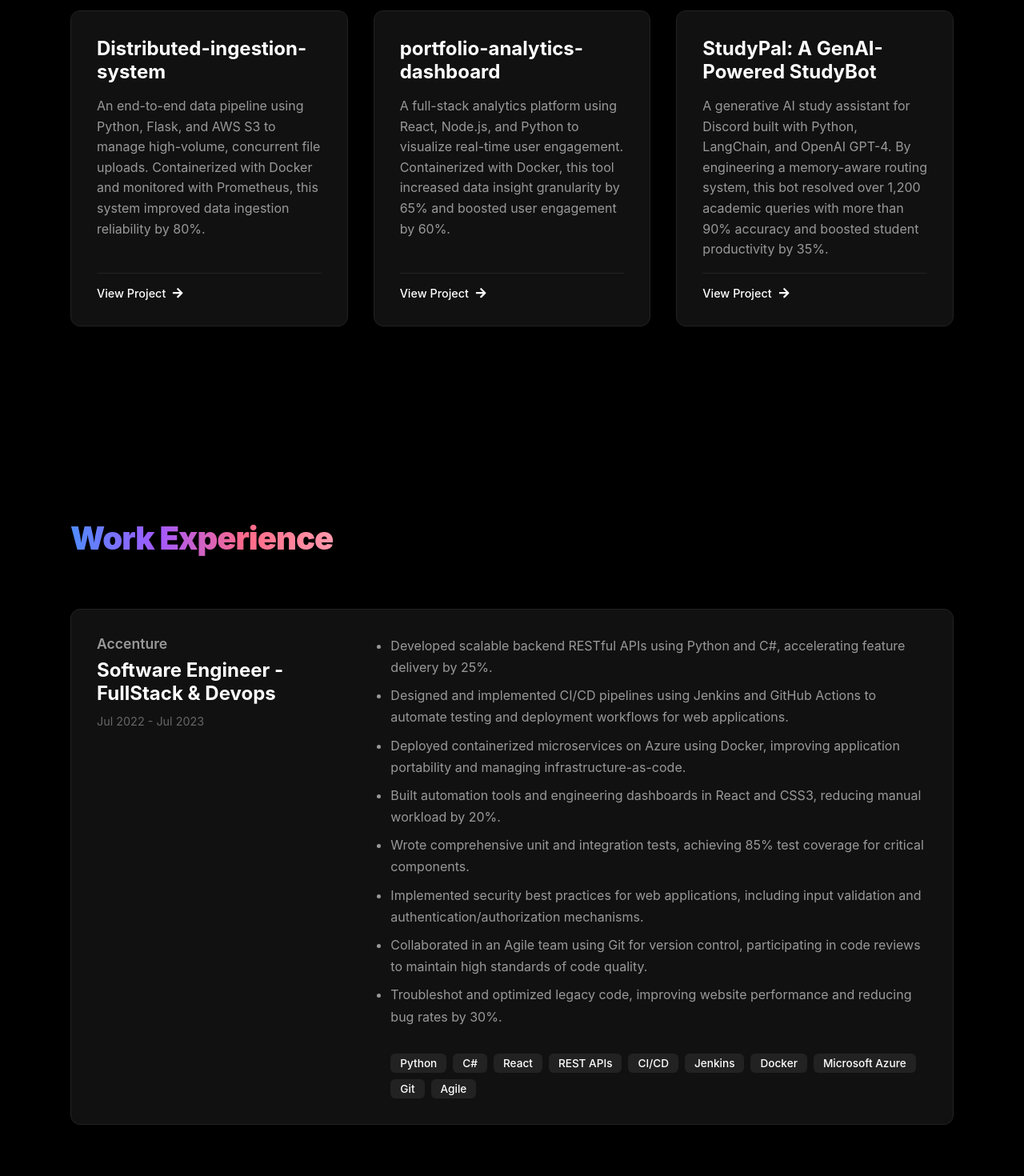
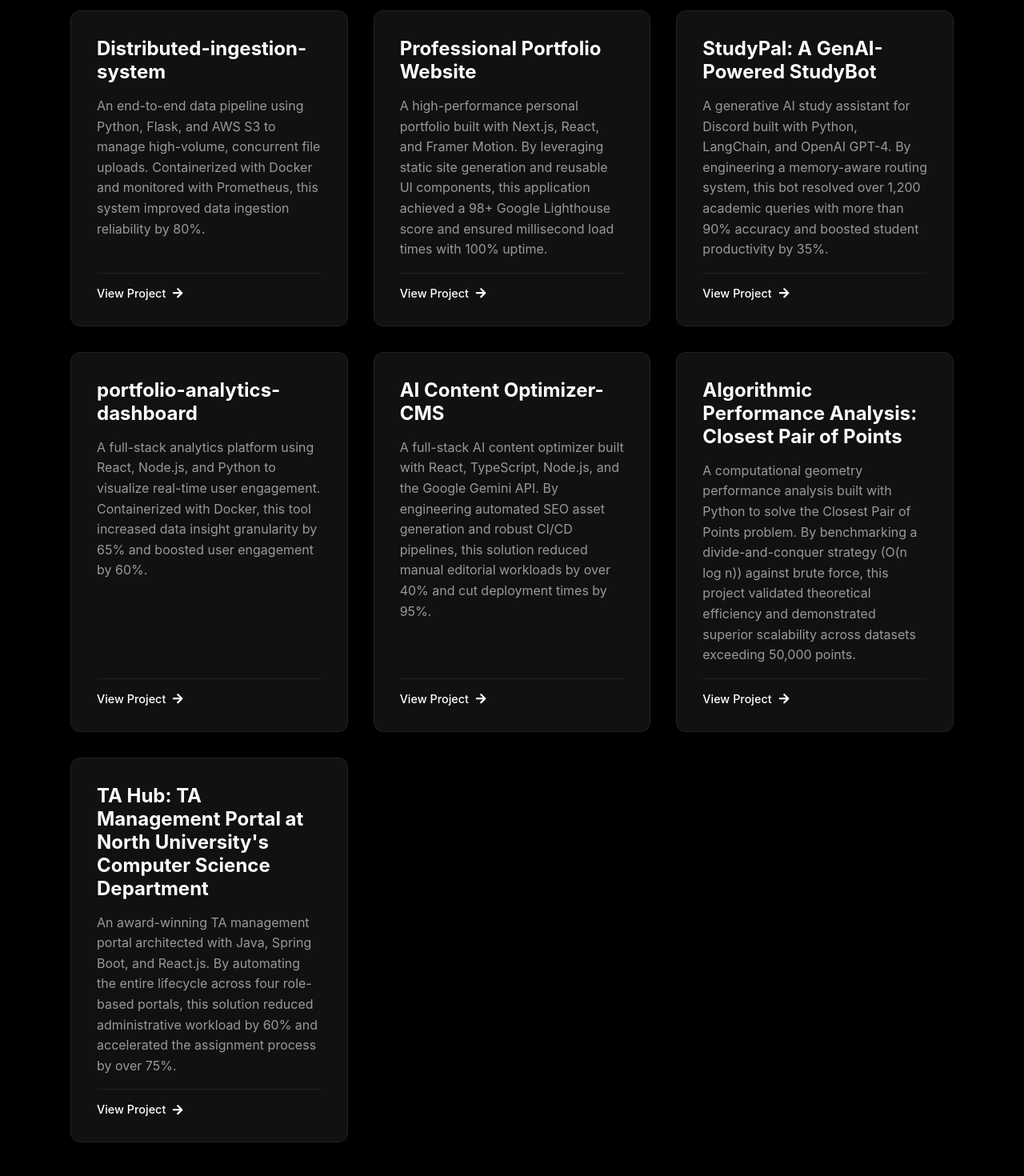
Before and after one commit to ptotakura2023/Pranay_Portfolio, a Next.js app: page / in a window 1280 px wide. Shown: the part 1020-2490 px from the top of the page at 80% size. Built offline with nearby package versions, Linux system fonts and the light colour scheme; a web font is replaced by a local one.

Commit message:
Updated portfolio: new UI changes & improvements

```diff
--- a/src/app/page.tsx
+++ b/src/app/page.tsx
@@ -620,6 +620,30 @@ export default function Home() {
 
   const certifications = [
   {
+    title: "Career Essentials in Generative AI by Microsoft and LinkedIn Learning Path",
+    org: "Microsoft",
+    date: "Issued Sep 2025",
+    link: "https://www.linkedin.com/learning/certificates/1162ab7db5fce3e725c526de3701dd4a154c813dd1607299ce9752a85b0a8629?trk=share_certificate&lipi=urn%3Ali%3Apage%3Ad_flagship3_profile_view_base_certifications_details%3B9rVCQlzCSOCJHBsJM9Nn1A%3D%3D",
+  },
+  {
+    title: "Cisco CCNA (200-301) Cert Prep: 1 Network Fundamentals and Access",
+    org: "LinkedIn",
+    date: "Issued Sep 2025",
+    link: "https://www.linkedin.com/learning/certificates/3d7c986027a3d234976610648a8026c1bf27d083021bd78f98f3091fc4044742?trk=share_certificate&lipi=urn%3Ali%3Apage%3Ad_flagship3_profile_view_base_certifications_details%3B9rVCQlzCSOCJHBsJM9Nn1A%3D%3D",
+  },
+  {
+    title: "SQL (Advanced)",
+    org: "HackerRank",
+    date: "Issued Aug 2025",
+    link: "https://www.hackerrank.com/certificates/3964177b2cb9",
+  },
+  {
+    title: "Walmart Advanced Software Engineering Virtual Experience Program",
+    org: "Forage",
+    date: "Issued Aug 2025",
+    link: "https://forage-uploads-prod.s3.amazonaws.com/completion-certificates/prBZoAihniNijyD6d/oX6f9BbCL9kJDJzfg_prBZoAihniNijyD6d_GPMvFoGKZtbXnPs8s_1755313314144_completion_certificate.pdf",
+  },
+  {
     title: "Technical Interview Preparation",
     org: "CodePath",
     date: "Issued May 2025",
@@ -680,7 +704,7 @@ export default function Home() {
             animate={{ opacity: 1, y: 0 }}
             transition={{ delay: 0.5, duration: 1, ease: 'easeOut' }}
           >
-            Delray Beach, FL<br />
+            Austin, TX, United States<br />
             <a href="mailto:pranay.thotakura@gmail.com">pranay.thotakura@gmail.com</a> &nbsp;<br />
             <a href="https://www.linkedin.com/in/pranay-babu-totakura" target="_blank" rel="noopener noreferrer">linkedin.com/in/pranay-babu-totakura</a> &nbsp;|&nbsp; <a href="https://github.com/ptotakura2023" target="_blank" rel="noopener noreferrer">https://github.com/ptotakura2023</a>
           </ContactBlock>
@@ -719,6 +743,44 @@ export default function Home() {
               </ProjectLink>
             </ProjectCard>
 
+
+
+            <ProjectCard
+              href="https://github.com/ptotakura2023/Pranay_Portfolio"
+              target="_blank"
+              rel="noopener noreferrer"
+              initial={{ opacity: 0, y: 20 }}
+              animate={{ opacity: 1, y: 0 }}
+              transition={{ duration: 0.8, delay: 0.1 }}
+            >
+              <ProjectTitle>Professional Portfolio Website</ProjectTitle>
+              <ProjectDescription>
+                A high-performance personal portfolio built with Next.js, React, and Framer Motion. By leveraging static site generation and reusable UI components, this application achieved a 98+ Google Lighthouse score and ensured millisecond load times with 100% uptime.
+              </ProjectDescription>
+              <ProjectLink>
+                View Project <FaArrowRight />
+              </ProjectLink>
+            </ProjectCard>
+
+
+            <ProjectCard
+              href="https://github.com/ptotakura2023/COT_6930_GenAI_project"
+              target="_blank"
+              rel="noopener noreferrer"
+              initial={{ opacity: 0, y: 20 }}
+              animate={{ opacity: 1, y: 0 }}
+              transition={{ duration: 0.8, delay: 0.3 }}
+            >
+              <ProjectTitle>StudyPal: A GenAI-Powered StudyBot</ProjectTitle>
+              <ProjectDescription>
+                A generative AI study assistant for Discord built with Python, LangChain, and OpenAI GPT-4. By engineering a memory-aware routing system, this bot resolved over 1,200 academic queries with more than 90% accuracy and boosted student productivity by 35%.
+              </ProjectDescription>
+              <ProjectLink>
+                View Project <FaArrowRight />
+              </ProjectLink>
+            </ProjectCard>
+
+
             <ProjectCard
               href="https://github.com/ptotakura2023/portfolio-analytics-dashboard"
               target="_blank"
@@ -737,21 +799,58 @@ export default function Home() {
             </ProjectCard>
 
             <ProjectCard
-              href="https://github.com/ptotakura2023/COT_6930_GenAI_project"
+              href="https://github.com/ptotakura2023/AI-Content-Optimizer-cms"
               target="_blank"
               rel="noopener noreferrer"
               initial={{ opacity: 0, y: 20 }}
               animate={{ opacity: 1, y: 0 }}
-              transition={{ duration: 0.8, delay: 0.3 }}
+              transition={{ duration: 0.8, delay: 0.1 }}
             >
-              <ProjectTitle>StudyPal: A GenAI-Powered StudyBot</ProjectTitle>
+              <ProjectTitle>AI Content Optimizer-CMS</ProjectTitle>
               <ProjectDescription>
-                A generative AI study assistant for Discord built with Python, LangChain, and OpenAI GPT-4. By engineering a memory-aware routing system, this bot resolved over 1,200 academic queries with more than 90% accuracy and boosted student productivity by 35%.
+                A full-stack AI content optimizer built with React, TypeScript, Node.js, and the Google Gemini API. By engineering automated SEO asset generation and robust CI/CD pipelines, this solution reduced manual editorial workloads by over 40% and cut deployment times by 95%.
               </ProjectDescription>
               <ProjectLink>
                 View Project <FaArrowRight />
               </ProjectLink>
             </ProjectCard>
+
+            <ProjectCard
+              href="https://github.com/ptotakura2023/Closest-Pair-Algorithm-Analysis"
+              target="_blank"
+              rel="noopener noreferrer"
+              initial={{ opacity: 0, y: 20 }}
+              animate={{ opacity: 1, y: 0 }}
+              transition={{ duration: 0.8, delay: 0.1 }}
+            >
+              <ProjectTitle>Algorithmic Performance Analysis: Closest Pair of Points</ProjectTitle>
+              <ProjectDescription>
+                A computational geometry performance analysis built with Python to solve the Closest Pair of Points problem. By benchmarking a divide-and-conquer strategy (O(n log n)) against brute force, this project validated theoretical efficiency and demonstrated superior scalability across datasets exceeding 50,000 points.
+              </ProjectDescription>
+              <ProjectLink>
+                View Project <FaArrowRight />
+              </ProjectLink>
+            </ProjectCard>
+
+
+            <ProjectCard
+              href="https://github.com/CEN5035-Fall2023-SE/cen5035-se-final-project-se-final-project-group10"
+              target="_blank"
+              rel="noopener noreferrer"
+              initial={{ opacity: 0, y: 20 }}
+              animate={{ opacity: 1, y: 0 }}
+              transition={{ duration: 0.8, delay: 0.1 }}
+            >
+              <ProjectTitle>TA Hub: TA Management Portal at North University's Computer Science Department</ProjectTitle>
+              <ProjectDescription>
+                An award-winning TA management portal architected with Java, Spring Boot, and React.js. By automating the entire lifecycle across four role-based portals, this solution reduced administrative workload by 60% and accelerated the assignment process by over 75%.
+              </ProjectDescription>
+              <ProjectLink>
+                View Project <FaArrowRight />
+              </ProjectLink>
+            </ProjectCard>
+
+
           </ProjectGrid>
         </Container>
       </Section>
```
